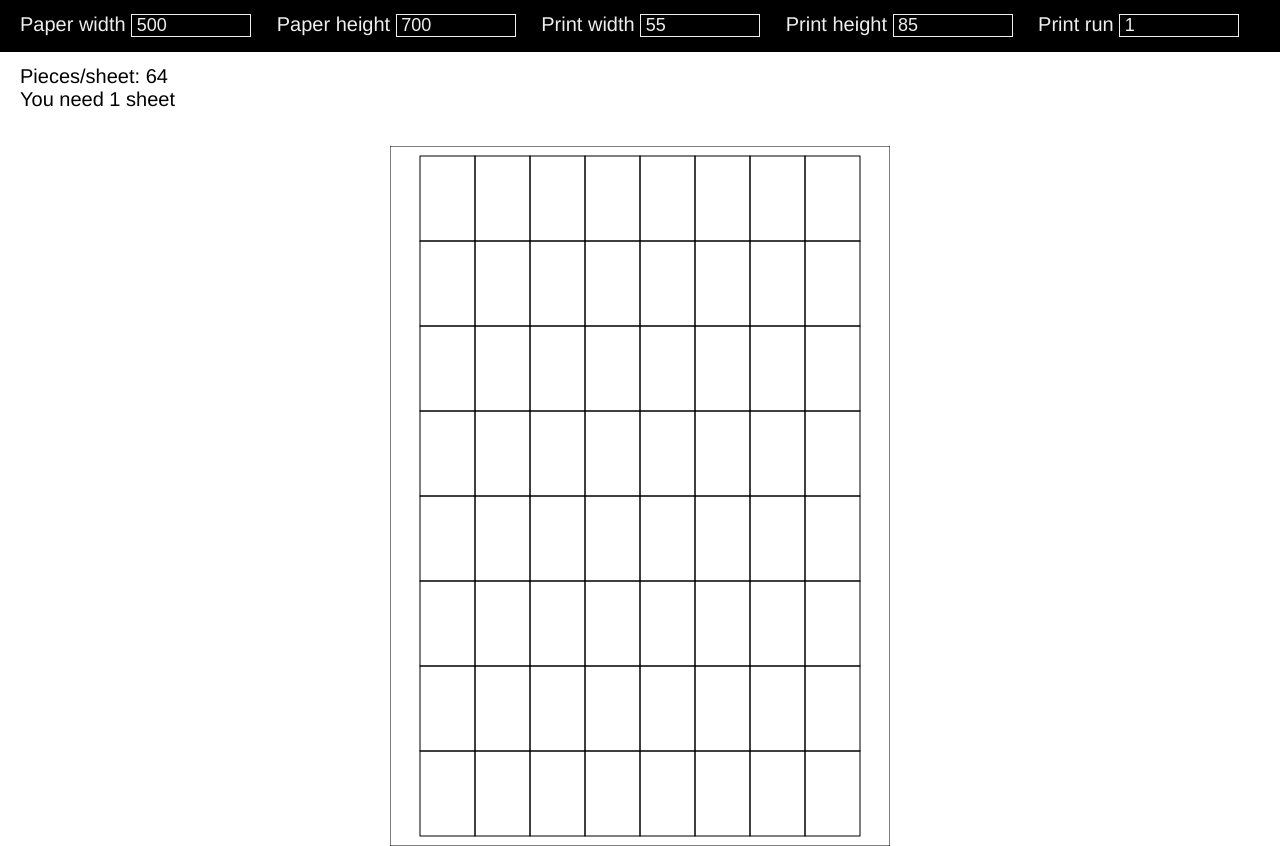
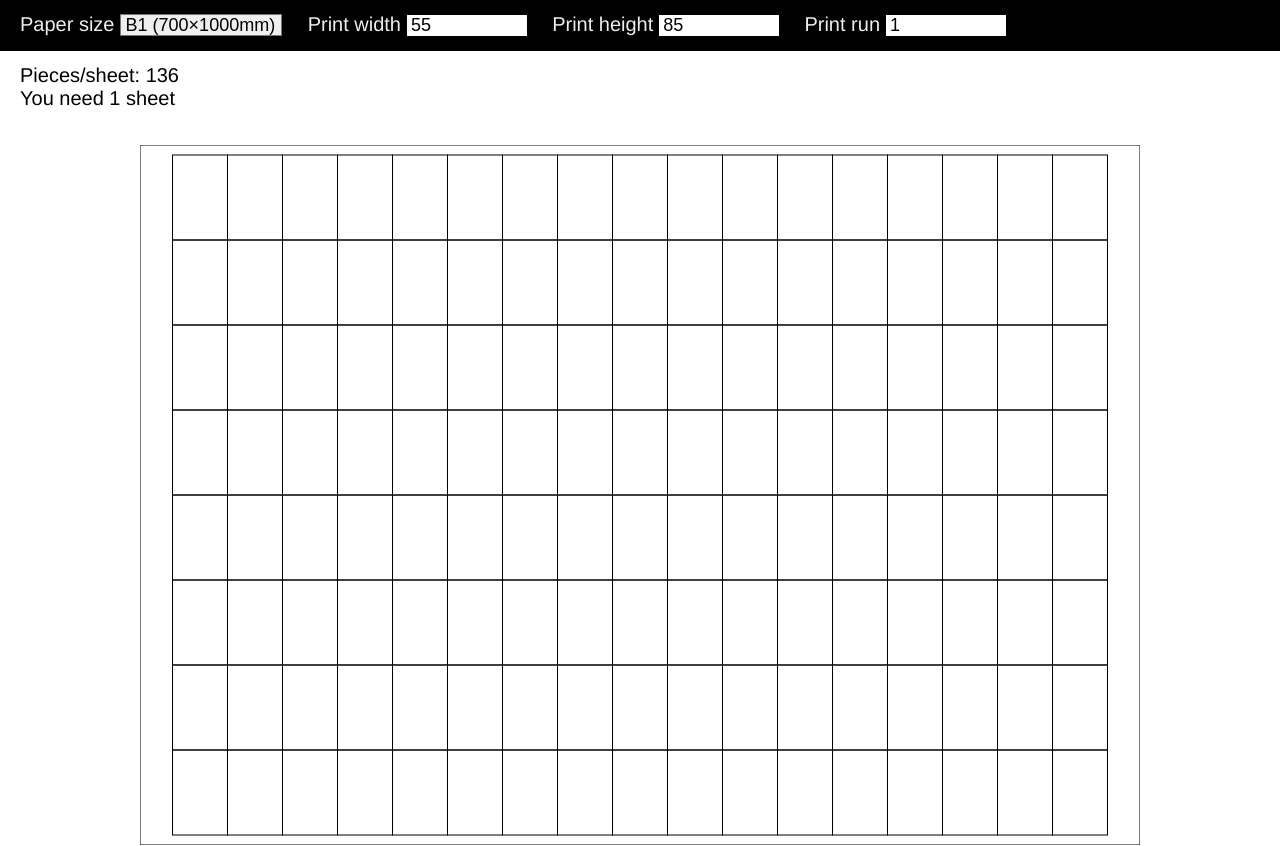
Before and after one commit to eliasdoerig/papersize, a website built with Parcel: page src/index.html in a window 1280 px wide. Built offline with nearby package versions, Linux system fonts and the light colour scheme.

Commit message:
better paper size

```diff
--- a/src/index.html
+++ b/src/index.html
@@ -11,11 +11,15 @@
         <main>
             <div class="settings">
                 <div class="inputs" id="inputs">
-                    <label for="paperWidth" >Paper width
-                        <input id="paperWidth" type="number" value="500">
-                    </label>
-                    <label for="paperHeight" >Paper height
-                        <input id="paperHeight" type="number" value="700">
+                    <label for="paperSize" >Paper size
+                        <select id="paperSize">
+                            <option value="B1">B1 (700×1000mm)</option>
+                            <option value="B2">B2 (500×700mm)</option>
+                            <option value="C2">C2 (460×640mm)</option>
+                            <option value="A3plus">A3+ (320×450mm)</option>
+                            <option value="A3">A3 (297×420mm)</option>
+                            <option value="A4">A4 (210×297mm)</option>
+                        </select>
                     </label>
                     <label for="printWidth" >Print width
                         <input id="printWidth" type="number" value="55">
--- a/src/main.js
+++ b/src/main.js
@@ -1,16 +1,20 @@
 (function(document) {
+    const paperSizes = {
+        B1: [1000, 700],
+        B2: [700, 500],
+        C2: [640, 460],
+        A3plus: [450, 320],
+        A3: [420, 297],
+        A4: [297, 210]
+    }
     const d = document.getElementById('output');
     const canvas = document.getElementById('output_canvas');
     const minMargin = 10 * 2;
 
-    let paperWidthInput = document.getElementById('paperWidth');
+    let paperWidthInput = document.getElementById('paperSize');
     paperWidthInput.addEventListener('change', (e) => {
-        paperWidth = e.target.value;
-        changeHtml();
-    });
-    let paperHeightInput = document.getElementById('paperHeight');
-    paperHeightInput.addEventListener('change', (e) => {
-        paperHeight = e.target.value;
+        paperSize = paperSizes[e.target.value];
+        console.log(`Paper size: ${paperSize.join(', ')}`);
         changeHtml();
     });
     let printWidthInput = document.getElementById('printWidth');
@@ -29,8 +33,7 @@
         changeHtml();
     });
 
-    let paperWidth = paperWidthInput.value;
-    let paperHeight = paperHeightInput.value;
+    let paperSize = paperSizes.B1;
     let printWidth = printWidthInput.value;
     let printHeight = printHeightInput.value;
     let printRun = 1;
@@ -44,14 +47,14 @@
     }
 
     function drawOnCanvas(){
-        let w = Math.floor((paperWidth-minMargin)/printWidth);
-        let h = Math.floor((paperHeight-minMargin)/printHeight);
+        let w = Math.floor((paperSize[0]-minMargin)/printWidth);
+        let h = Math.floor((paperSize[1]-minMargin)/printHeight);
         const ctx = canvas.getContext('2d');
-        canvas.width = paperWidth;
-        canvas.height = paperHeight;
+        canvas.width = paperSize[0];
+        canvas.height = paperSize[1];
         ctx.strokeStyle = '#000000';
-        ctx.strokeRect(0, 0, paperWidth, paperHeight);
-        ctx.setTransform(1, 0, 0, 1, (paperWidth-printWidth*w)/2, (paperHeight-printHeight*h)/2);
+        ctx.strokeRect(0, 0, paperSize[0], paperSize[1]);
+        ctx.setTransform(1, 0, 0, 1, (paperSize[0]-printWidth*w)/2, (paperSize[1]-printHeight*h)/2);
         for(let y = 0; y < h; y++){
             for(let x = 0; x < w; x++){
                 ctx.strokeRect(x * printWidth, y * printHeight, printWidth, printHeight);
@@ -60,8 +63,8 @@
       }
 
     function calcItems(){
-        let w = Math.floor((paperWidth-minMargin)/printWidth);
-        let h = Math.floor((paperHeight-minMargin)/printHeight);
+        let w = Math.floor((paperSize[0]-minMargin)/printWidth);
+        let h = Math.floor((paperSize[1]-minMargin)/printHeight);
         return w * h;
     }
 
--- a/src/style.scss
+++ b/src/style.scss
@@ -31,9 +31,7 @@ main{
         }
         input[type=number]{
             -webkit-appearance: none;
-            background: #000000;
-            color: #eeeeee;
-            border: solid 1px #eeeeee;
+            border: 0;
             font-size: .9em;
             padding: 0 .25em;
             width: 120px;
@@ -41,6 +39,16 @@ main{
         input[type=number]::-webkit-inner-spin-button,
         input[type=number]::-webkit-outer-spin-button {
         -webkit-appearance: none;
+        }
+        select{
+            -webkit-appearance: none;
+            padding: 0 .25em;
+            border-radius: 0;
+            font-size: .9em;
+            option{
+                -webkit-appearance: none;
+                padding: 0 .25em;
+            }
         }
     }
     .output{
```
Also changed, not shown: dist/index.html, 6 other files.
